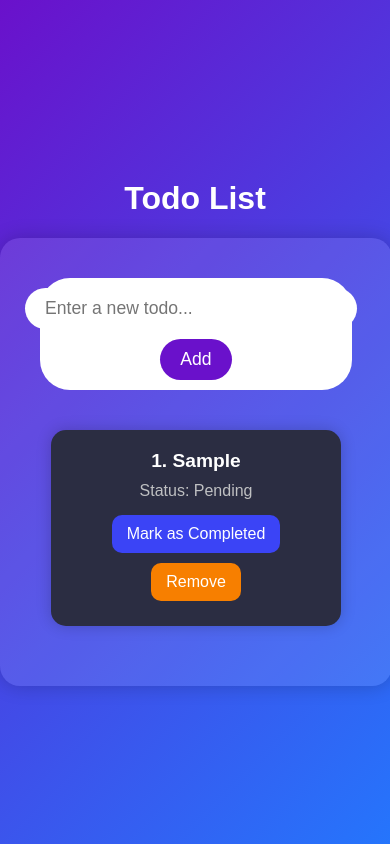
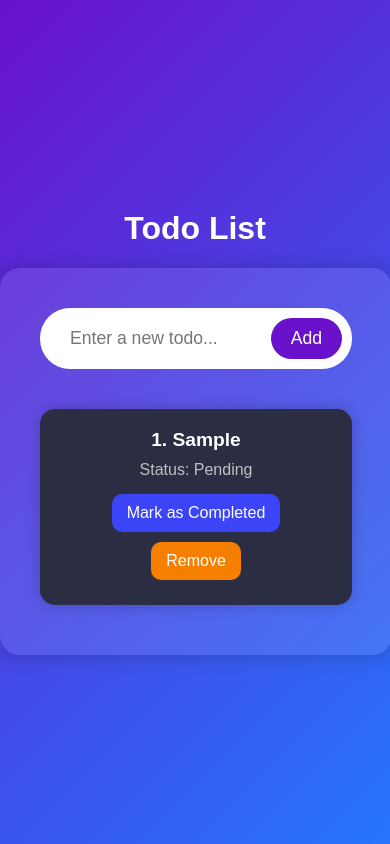
Before and after one commit to Uttam1910/React-to_do-list, a React (Create React App) app: page / in a window 390 px wide. Both pictures are taken after typing "Sample" into the empty fields and a click on the button "Add". Built offline with nearby package versions, Linux system fonts and the light colour scheme.

Commit message:
UPDATED CODE TO ADD 3 TASKS PER ROW

```diff
--- a/src/App.css
+++ b/src/App.css
@@ -13,7 +13,7 @@
 /* Main Container */
 .todo-list {
   width: 80%;
-  max-width: 900px;
+  max-width: 1100px;
   margin: 0 auto;
   padding: 40px;
   background-color: rgba(255, 255, 255, 0.1);
@@ -57,16 +57,17 @@ button[type="submit"]:hover {
 /* Todo Items */
 .todos {
   display: flex;
+  flex-wrap: wrap;
   justify-content: space-between;
 }
 
 .todo-item {
   background-color: #2b2d42;
   padding: 20px;
-  margin: 10px;
+  margin: 10px 0;
   border-radius: 15px;
   text-align: center;
-  width: 30%;
+  width: 22%; /* Adjusted to fit 4 items per row */
   box-shadow: 0 0 15px rgba(0, 0, 0, 0.2);
 }
 
@@ -108,24 +109,14 @@ button[type="submit"]:hover {
 }
 
 /* Responsive Design */
-@media (max-width: 768px) {
-  .todos {
-    flex-direction: column;
-    align-items: center;
-  }
-
+@media (max-width: 1024px) {
   .todo-item {
-    width: 80%;
-    margin-bottom: 20px;
-  }
-
-  input {
-    width: 100%;
-    margin-bottom: 10px;
-  }
-
-  form {
-    flex-direction: column;
-    align-items: center;
+    width: 48%; /* 2 items per row on medium screens */
   }
 }
+
+@media (max-width: 480px) {
+  .todo-item {
+    width: 100%; /* Stack items vertically on very small screens */
+  }
+}
```
